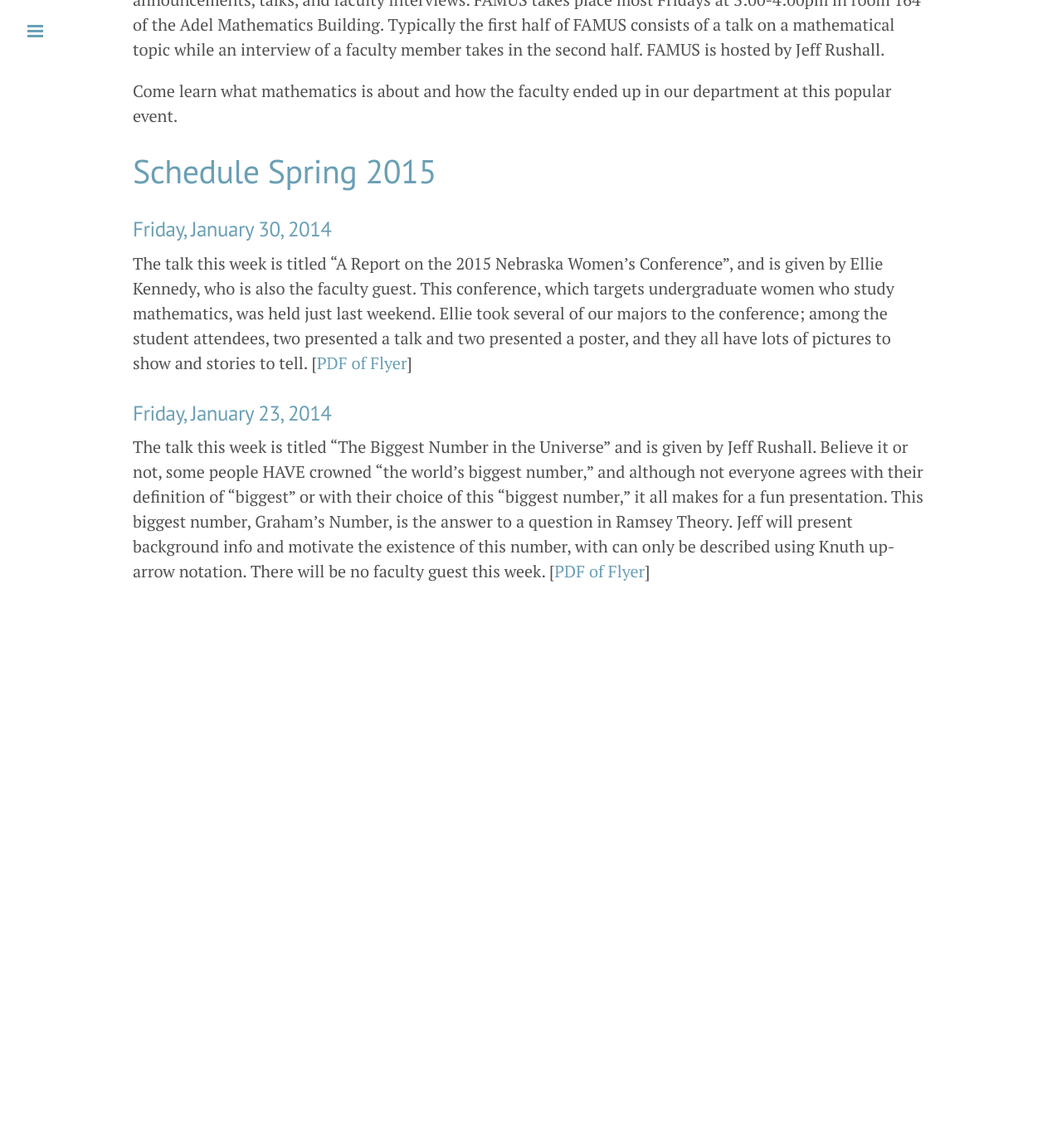
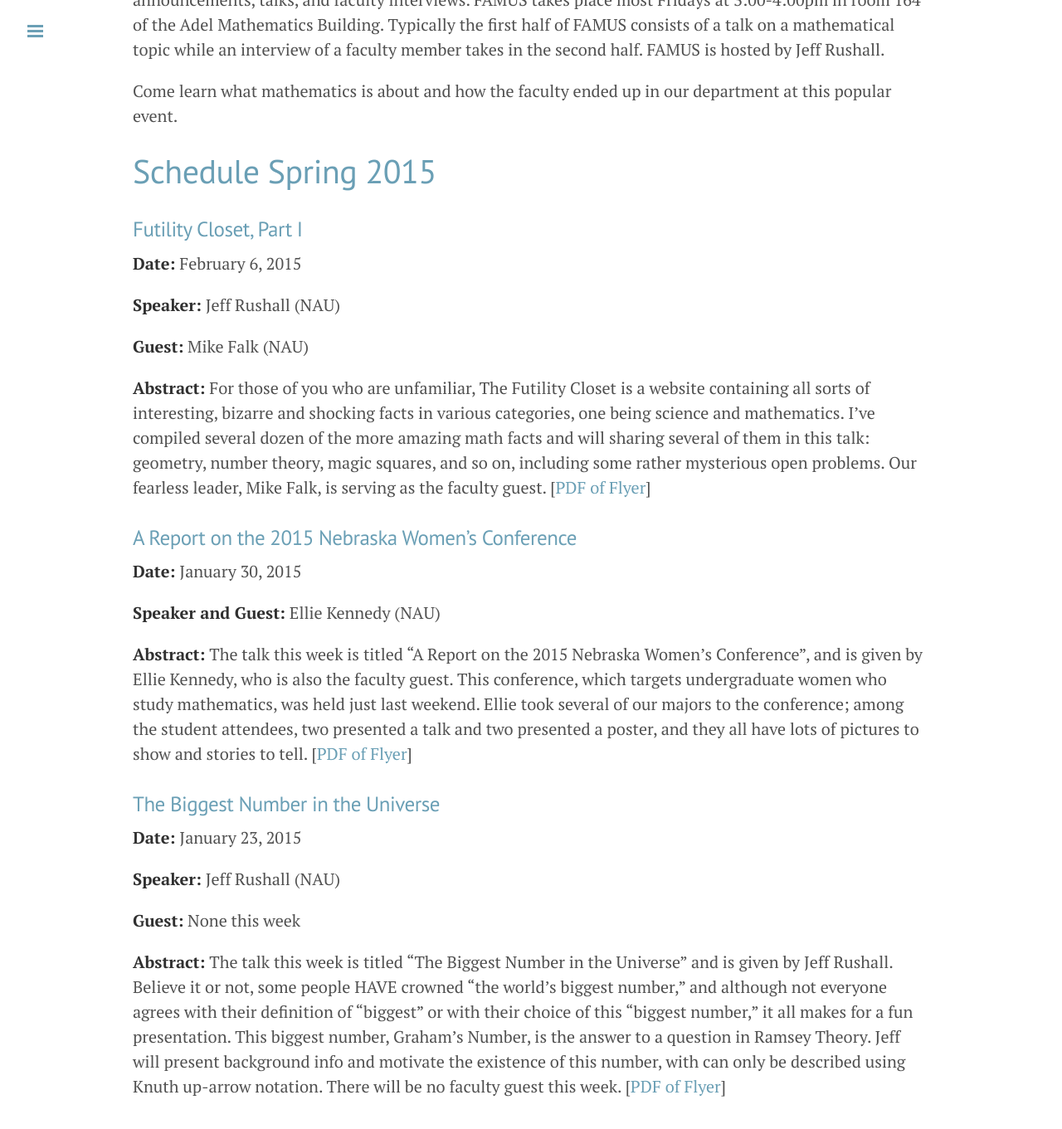
Before and after one commit to NAUMathStat/seminars, a Jekyll site: the page built from famusSpring2015.md, in a window 1280 px wide and 1400 px high, scrolled down 269 px. Shown: the top 1361 px of the window at 83% size. Built offline with Jekyll 4.4.1, drawn with Linux system fonts in a browser that asks for light colours; Markdown is read by kramdown in place of the engine named in the settings; before the commit the page ends 1053 px from its top, so only the background shows below that.

Commit message:
Updates to FAMUS

```diff
--- a/famusSpring2015.md
+++ b/famusSpring2015.md
@@ -9,10 +9,31 @@ Come learn what mathematics is about and how the faculty ended up in our departm
 
 # Schedule Spring 2015 #
 
-### Friday, January 30, 2014 ###
+### Futility Closet, Part I ###
 
-The talk this week is titled "A Report on the 2015 Nebraska Women's Conference", and is given by Ellie Kennedy, who is also the faculty guest.  This conference, which targets undergraduate women who study mathematics, was held just last weekend.  Ellie took several of our majors to the conference; among the student attendees, two presented a talk and two presented a poster, and they all have lots of pictures to show and stories to tell.  [[PDF of Flyer]({{ site.baseurl }}/famus_files/FAMUS15-01-30.pdf)]
+**Date:** February 6, 2015
 
-### Friday, January 23, 2014 ###
+**Speaker:** Jeff Rushall (NAU)
 
-The talk this week is titled "The Biggest Number in the Universe" and is given by Jeff Rushall.  Believe it or not, some people HAVE crowned "the world's biggest number," and although not everyone agrees with their definition of "biggest" or with their choice of this "biggest number," it all makes for a fun presentation.  This biggest number, Graham's Number, is the answer to a question in Ramsey Theory.  Jeff will present background info and motivate the existence of this number, with can only be described using Knuth up-arrow notation.  There will be no faculty guest this week.  [[PDF of Flyer]({{ site.baseurl }}/famus_files/FAMUS15-01-30.pdf)]
+**Guest:** Mike Falk (NAU)
+
+**Abstract:** For those of you who are unfamiliar, The Futility Closet is a website containing all sorts of interesting, bizarre and shocking facts in various categories, one being science and mathematics.  I've compiled several dozen of the more amazing math facts and will sharing several of them in this talk: geometry, number theory, magic squares, and so on, including some rather mysterious open problems.  Our fearless leader, Mike Falk, is serving as the faculty guest.  [[PDF of Flyer]({{ site.baseurl }}/famus_files/FAMUS15-02-06.pdf)]
+
+
+### A Report on the 2015 Nebraska Women's Conference ###
+
+**Date:** January 30, 2015
+
+**Speaker and Guest:** Ellie Kennedy (NAU)
+
+**Abstract:** The talk this week is titled "A Report on the 2015 Nebraska Women's Conference", and is given by Ellie Kennedy, who is also the faculty guest.  This conference, which targets undergraduate women who study mathematics, was held just last weekend.  Ellie took several of our majors to the conference; among the student attendees, two presented a talk and two presented a poster, and they all have lots of pictures to show and stories to tell.  [[PDF of Flyer]({{ site.baseurl }}/famus_files/FAMUS15-01-30.pdf)]
+
+### The Biggest Number in the Universe ###
+
+**Date:** January 23, 2015
+
+**Speaker:** Jeff Rushall (NAU)
+
+**Guest:** None this week
+
+**Abstract:**  The talk this week is titled "The Biggest Number in the Universe" and is given by Jeff Rushall.  Believe it or not, some people HAVE crowned "the world's biggest number," and although not everyone agrees with their definition of "biggest" or with their choice of this "biggest number," it all makes for a fun presentation.  This biggest number, Graham's Number, is the answer to a question in Ramsey Theory.  Jeff will present background info and motivate the existence of this number, with can only be described using Knuth up-arrow notation.  There will be no faculty guest this week.  [[PDF of Flyer]({{ site.baseurl }}/famus_files/FAMUS15-01-30.pdf)]
```
Also changed, not shown: 1 other file.
